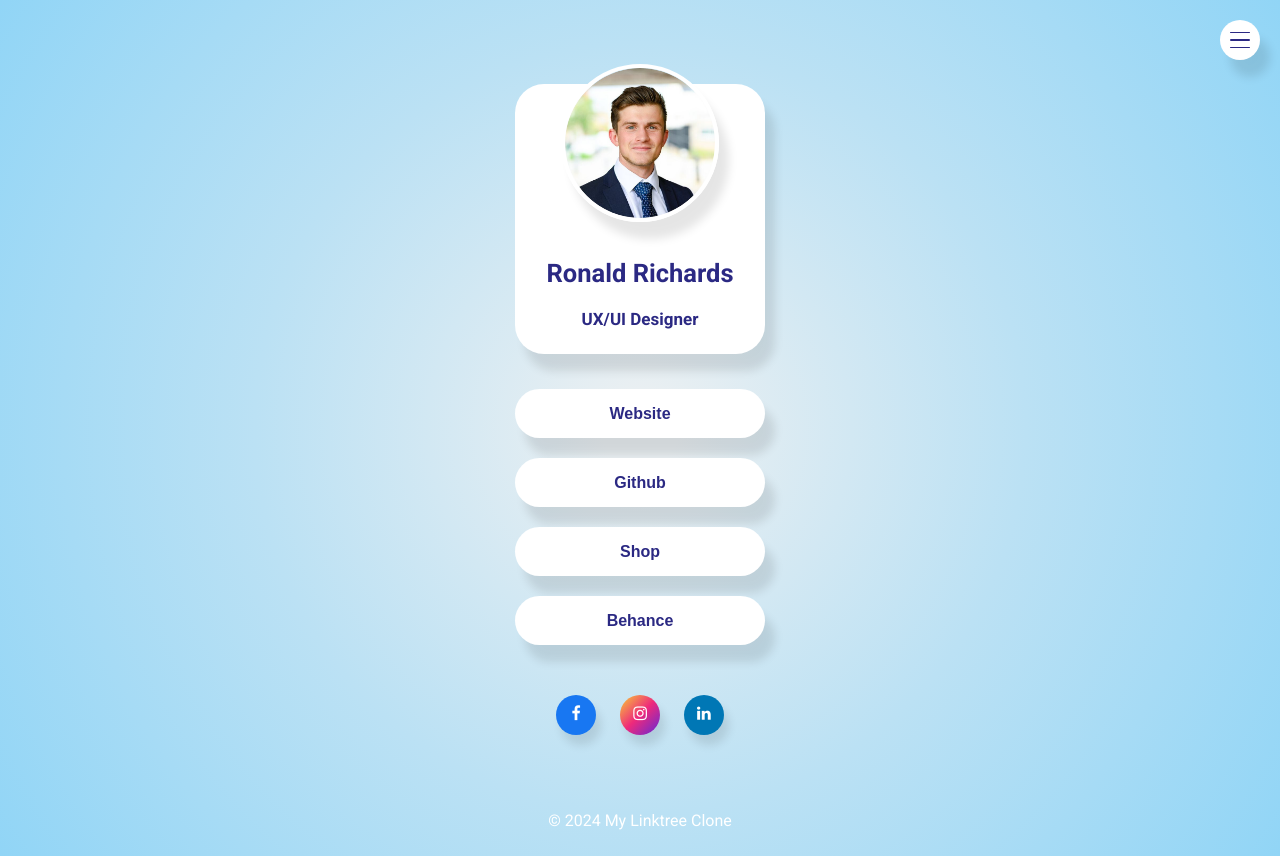
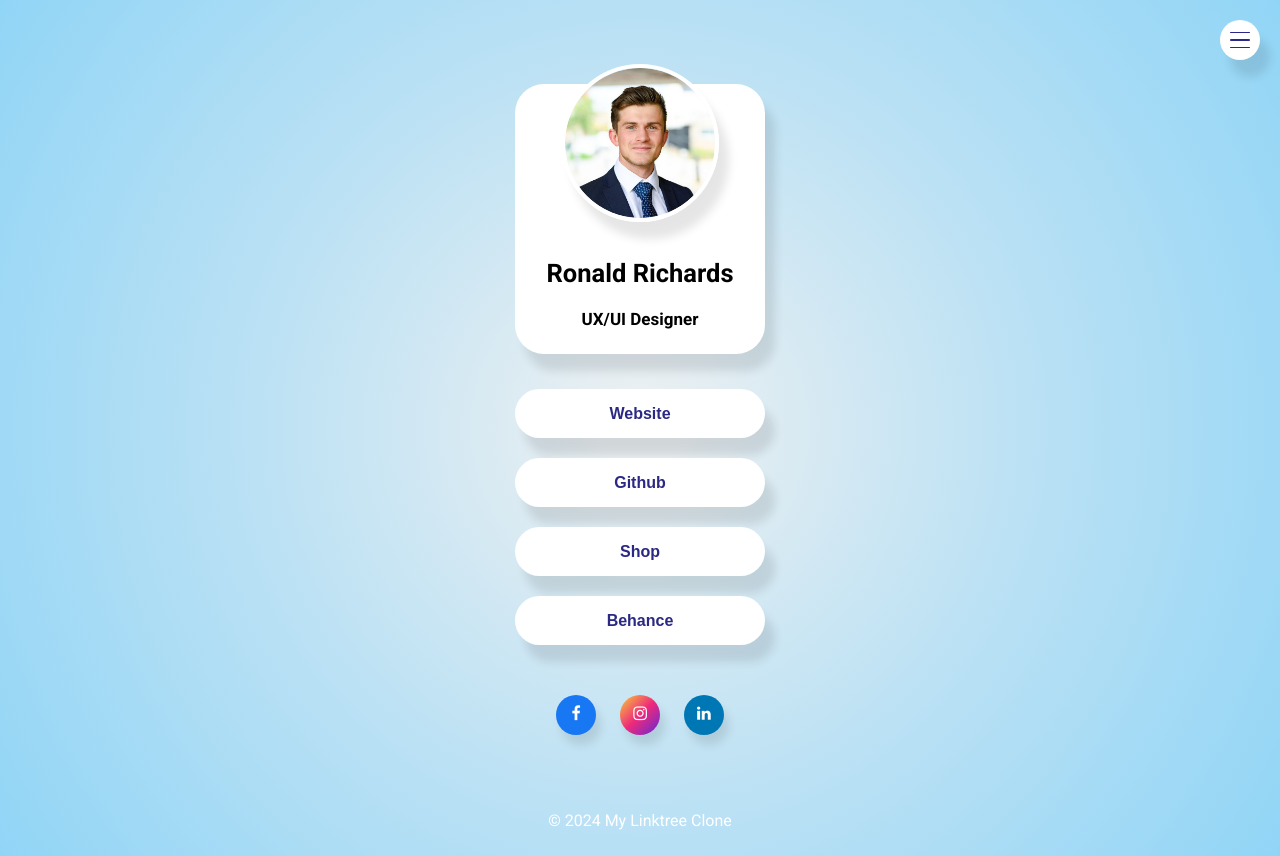
Before and after one commit to pouplierloic/Linktree-clone-1, a plain HTML site: page index.html in a window 1280 px wide. Drawn offline with Linux system fonts and the light colour scheme.

Commit message:
font en noir

```diff
--- a/styles/index.css
+++ b/styles/index.css
@@ -1,6 +1,6 @@
 body {
     font-family: 'Roboto', sans-serif;
-    color: #2B2983;
+    color: #000000;
     margin: 0;
     background: radial-gradient(circle, #E9EFF2 5%, #BBE1F4 50%, #91D5F6 100%) ;
 }
```
